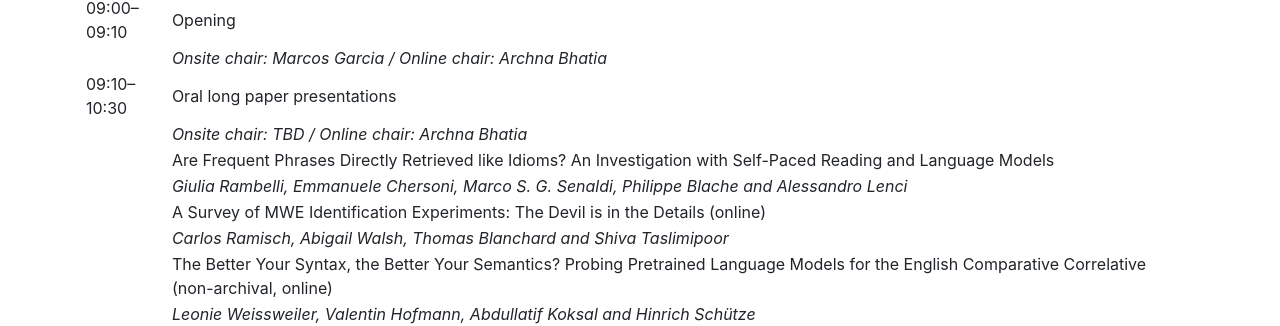
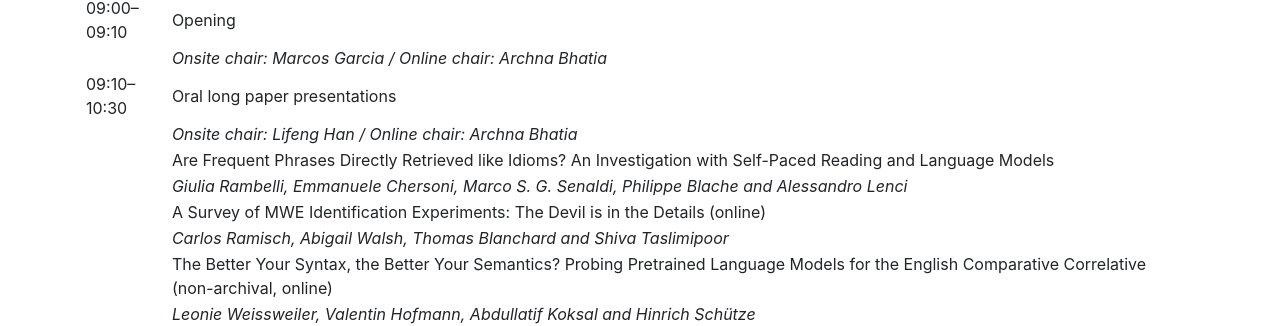
Before and after one commit to multiword/multiword.github.io, a Jekyll site: the page built from mwe2023/index.md, in a window 1280 px wide and 900 px high, scrolled down 1194 px. Shown: the part 136-462 px from the top of the window. Built offline with Jekyll 4.4.1, drawn with Linux system fonts in a browser that asks for light colours; comment, search, counter and statistics services are not loaded.

Commit message:
Add onsite chair for session 1 after opening

```diff
--- a/mwe2023/index.md
+++ b/mwe2023/index.md
@@ -82,7 +82,7 @@ Subject to change!
 |   09:00–09:10   | Opening                        |
 |                 | *Onsite chair: Marcos Garcia / Online chair: Archna Bhatia*                |
 |   09:10–10:30   | Oral long paper presentations  |
-|                 | *Onsite chair: TBD / Online chair: Archna Bhatia*                  |
+|                 | *Onsite chair: Lifeng Han / Online chair: Archna Bhatia*                  |
 |    | Are Frequent Phrases Directly Retrieved like Idioms? An Investigation with Self-Paced Reading and Language Models |
 |    | *Giulia Rambelli, Emmanuele Chersoni, Marco S. G. Senaldi, Philippe Blache and Alessandro Lenci*                  |
 |    | A Survey of MWE Identification Experiments: The Devil is in the Details (online) |
```
